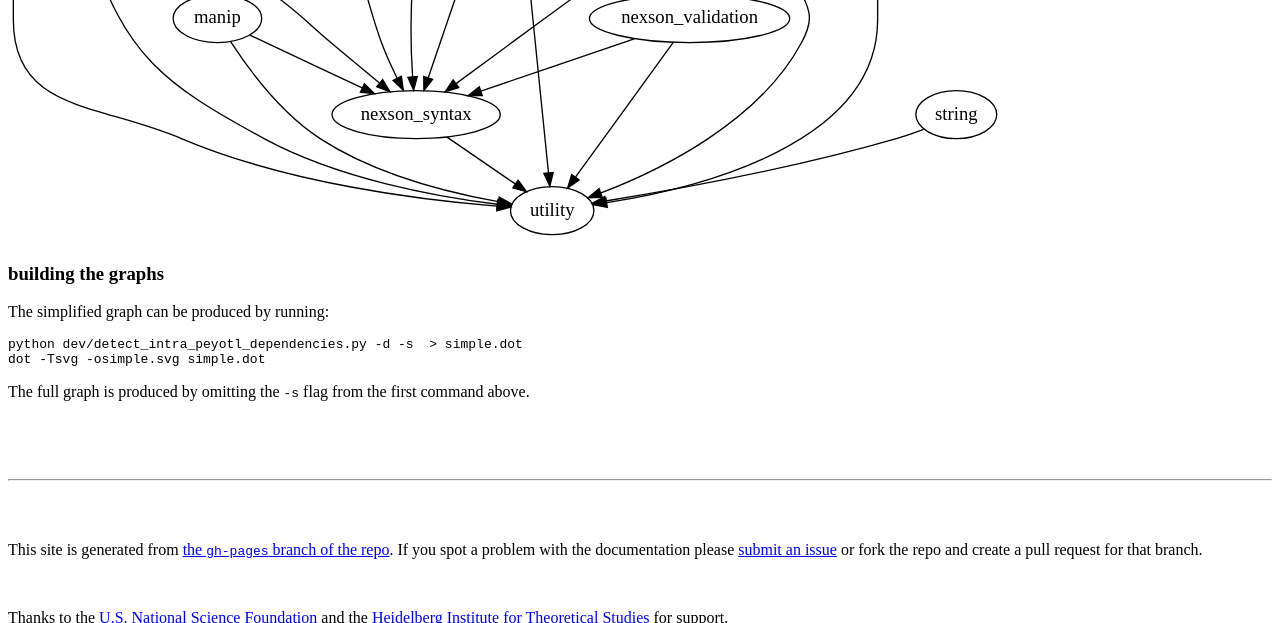
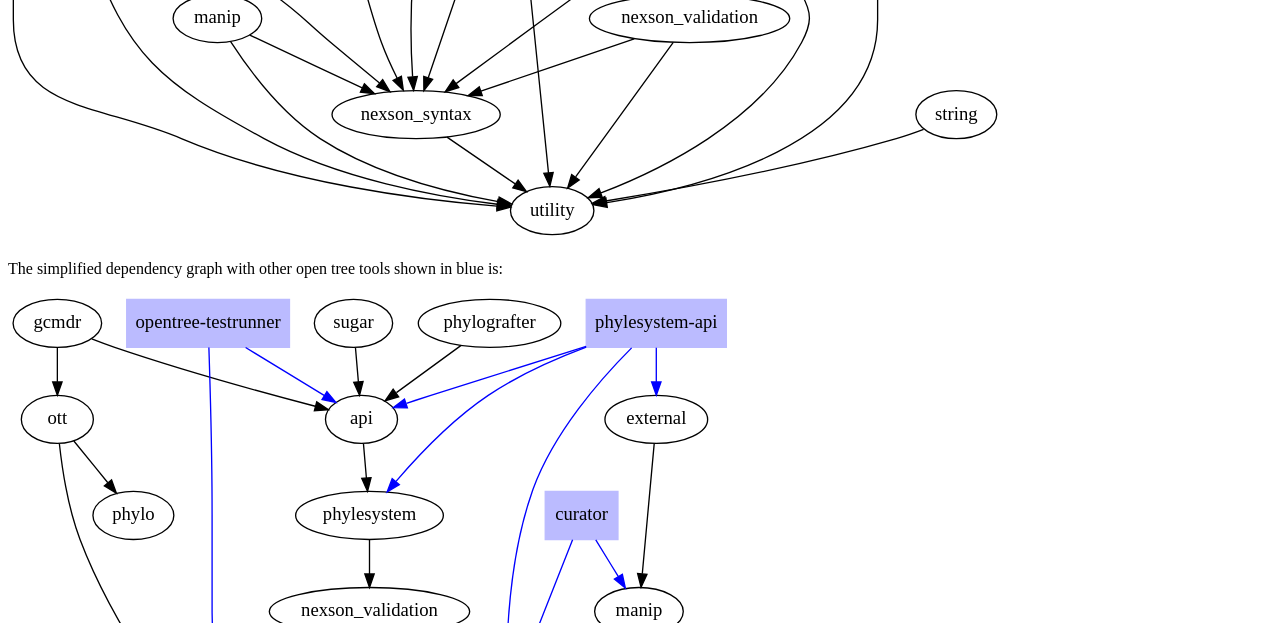
Before and after one commit to OpenTreeOfLife/peyotl, a Jekyll site: the page built from subpackages/index.md, in a window 1280 px wide and 1400 px high, scrolled down 2054 px. Shown: the top 623 px of the window. Built offline with Jekyll 4.4.1, drawn with Linux system fonts in a browser that asks for light colours; some of the changed text lies outside the part shown; grey boxes are pictures that could not be loaded.

Commit message:
external deps, too

```diff
--- a/subpackages/index.md
+++ b/subpackages/index.md
@@ -61,6 +61,10 @@ The complete graph of dependencies:
 
 ![dependency graph of subpackages](../images/full-dependencies.svg)
 
+The simplified dependency graph with other open tree tools shown in blue is:
+
+![dependency graph of subpackages](../images/ext-dependencies.svg)
+
 ### building the graphs
 The simplified graph can be produced by running:
 
@@ -68,3 +72,11 @@ The simplified graph can be produced by running:
     dot -Tsvg -osimple.svg simple.dot
 
 The full graph is produced by omitting the `-s` flag from the first command above.
+
+The graph with the external tools uses some hacks that rely on you having all
+of the open tree repos "sister" to each other on the filesystem. If that is the case
+then (from the peyotl directory) you can run:
+
+    bash dev/find_external_peyotl_imports.sh > dev/external_deps.txt
+
+and then using `-edev/external_deps.txt` in the detect_intra_peyotl_dependencies.py script
```
Also changed, not shown: images/ext-dependencies.svg (added).
